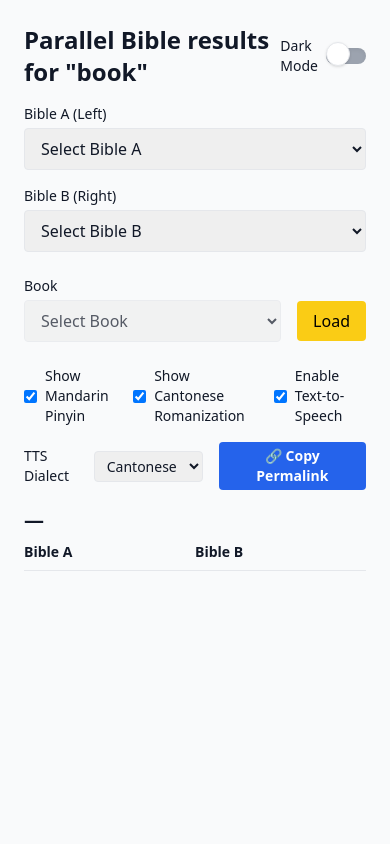
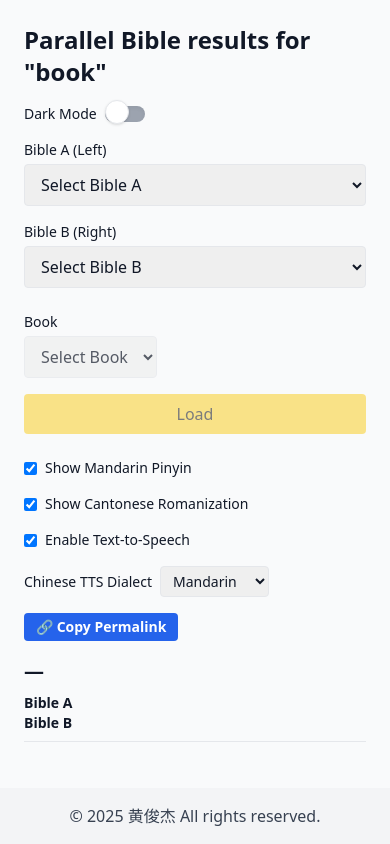
Before and after one commit to victorzhunjie/parallel-bible, a plain HTML site: page index.html in a window 390 px wide. Drawn offline with nearby package versions, Linux system fonts and the light colour scheme.

Commit message:
Update index.html
format

```diff
--- a/index.html
+++ b/index.html
@@ -18,14 +18,15 @@
   </script>
 </head>
 
-<body class="bg-gray-50 text-gray-900 dark:bg-gray-900 dark:text-gray-100">
-  <div class="max-w-5xl mx-auto p-6">
-    <div class="flex justify-between items-center mb-4">
+<body class="flex flex-col min-h-screen bg-gray-50 text-gray-900 dark:bg-gray-900 dark:text-gray-100">
+  <div class="flex-grow max-w-5xl mx-auto p-6">
+    <!-- Header -->
+    <div class="flex flex-col sm:flex-row justify-between items-start sm:items-center mb-4 gap-4">
       <h1 class="text-2xl font-semibold">
         Parallel Bible results for "<span id="queryWord">book</span>"
       </h1>
       <label class="inline-flex items-center cursor-pointer text-sm">
-        <input type="checkbox" id="darkModeToggle" class="sr-only">
+        <input type="checkbox" id="darkModeToggle" class="sr-only" />
         <span class="mr-2">Dark Mode</span>
         <div class="relative">
           <div class="w-10 h-4 bg-gray-400 rounded-full shadow-inner dark:bg-gray-600"></div>
@@ -36,10 +37,12 @@
       </label>
     </div>
 
+    <!-- Version Selectors -->
     <div class="grid grid-cols-1 md:grid-cols-2 gap-4 mb-6">
       <div>
         <label for="versionA" class="block text-sm font-medium mb-1">Bible A (Left)</label>
-        <select id="versionA" class="w-full border rounded px-3 py-2 dark:bg-gray-800 dark:border-gray-600">
+        <select id="versionA"
+          class="w-full border rounded px-3 py-2 dark:bg-gray-800 dark:border-gray-600">
           <option disabled selected value="">Select Bible A</option>
           <option value="en_niv" data-lang="eng">New International Version</option>
           <option value="zh_cuv" data-lang="chi">Chinese Union Version</option>
@@ -49,7 +52,8 @@
       </div>
       <div>
         <label for="versionB" class="block text-sm font-medium mb-1">Bible B (Right)</label>
-        <select id="versionB" class="w-full border rounded px-3 py-2 dark:bg-gray-800 dark:border-gray-600">
+        <select id="versionB"
+          class="w-full border rounded px-3 py-2 dark:bg-gray-800 dark:border-gray-600">
           <option disabled selected value="">Select Bible B</option>
           <option value="zh_cuv" data-lang="chi">Chinese Union Version</option>
           <option value="zh_ncv" data-lang="chi">Chinese NCV</option>
@@ -58,19 +62,25 @@
       </div>
     </div>
 
-    <div class="flex items-center gap-4 mb-6">
+    <!-- Book Selector and Load Button -->
+    <div class="flex flex-col sm:flex-row items-start sm:items-end gap-4 mb-6">
       <div class="flex-1">
         <label for="bookSelect" class="block text-sm font-medium mb-1">Book</label>
-        <select id="bookSelect" class="w-full border rounded px-3 py-2 dark:bg-gray-800 dark:border-gray-600" disabled>
+        <select id="bookSelect"
+          class="w-full border rounded px-3 py-2 dark:bg-gray-800 dark:border-gray-600"
+          disabled>
           <option value="">Select Book</option>
         </select>
       </div>
-      <button id="loadBtn" class="mt-6 bg-yellow-400 hover:bg-yellow-500 px-4 py-2 rounded text-black" disabled>
+      <button id="loadBtn"
+        class="w-full sm:w-auto bg-yellow-400 hover:bg-yellow-500 px-4 py-2 rounded text-black disabled:opacity-50"
+        disabled>
         Load
       </button>
     </div>
 
-    <div class="flex items-center gap-4 mb-4">
+    <!-- Toggles and TTS Dialect -->
+    <div class="flex flex-wrap items-center gap-4 mb-4">
       <label class="inline-flex items-center gap-2 text-sm">
         <input type="checkbox" id="togglePinyin" checked />
         <span>Show Mandarin Pinyin</span>
@@ -83,13 +93,12 @@
         <input type="checkbox" id="toggleTTS" checked />
         <span>Enable Text-to-Speech</span>
       </label>
-    </div>
-    <div class="flex items-center gap-4 mb-4">
       <label class="inline-flex items-center gap-2 text-sm">
-        <span>TTS Dialect</span>
-        <select id="ttsLangSelect" class="border rounded px-2 py-1 dark:bg-gray-800 dark:border-gray-600 text-sm">
+        <span>Chinese TTS Dialect</span>
+        <select id="ttsLangSelect"
+          class="border rounded px-2 py-1 dark:bg-gray-800 dark:border-gray-600 text-sm">
+          <option value="zh-CN">Mandarin</option>
           <option value="zh-HK">Cantonese</option>
-          <option value="zh-CN">Mandarin</option>
         </select>
       </label>
       <button id="copyPermalink"
@@ -97,20 +106,28 @@
         🔗 Copy Permalink
       </button>
     </div>
+    <!-- Chapter Title -->
     <h2 id="chapterTitle" class="text-xl font-bold mb-2">—</h2>
 
-    <div class="grid grid-cols-2 text-sm font-semibold border-b pb-2 mb-2 dark:border-gray-700">
+    <!-- Column Headers -->
+    <div
+      class="grid grid-cols-1 sm:grid-cols-2 text-sm font-semibold border-b pb-2 mb-2 dark:border-gray-700">
       <div id="titleA">Bible A</div>
       <div id="titleB">Bible B</div>
     </div>
 
+    <!-- Verse Comparison Container -->
     <div id="comparisonContainer" class="divide-y divide-gray-200 dark:divide-gray-700"></div>
     <!-- Toast Notification -->
     <div id="toast"
       class="fixed top-4 left-1/2 transform -translate-x-1/2 bg-black text-white px-4 py-2 rounded shadow-lg opacity-0 pointer-events-none transition-opacity duration-300 z-50 text-sm">
     </div>
+  </div>
 
-  </div>
+  <!-- Footer -->
+  <footer class="bg-gray-100 dark:bg-gray-800 text-gray-700 dark:text-gray-300 text-center py-4">
+    &copy; 2025 黄俊杰 All rights reserved.
+  </footer>
 
   <script>
     const toggle = document.getElementById('darkModeToggle');
@@ -168,7 +185,6 @@
       toast.textContent = message;
       toast.classList.remove('opacity-0');
       toast.classList.add('opacity-100');
-
       setTimeout(() => {
         toast.classList.remove('opacity-100');
         toast.classList.add('opacity-0');
@@ -226,7 +242,7 @@
 
         if (langA === 'chi' && versesA[i]) {
           if (togglePinyin.checked) {
-            const pinyinA = window.pinyinPro.pinyin(versesA[i], { type: 'array' }).join(' ');
+            const pinyinA = window.pinyinPro.pinyin(versesA[i], { toneType: 'none', type: 'array' }).join(' ');
             cellA += `<div class="text-xs text-gray-500 dark:text-gray-400 mt-1 pinyin">${pinyinA}</div>`;
           }
           if (toggleCantonese.checked && typeof window.toJyutping === 'function') {
@@ -250,7 +266,7 @@
         const ttsB = `<button class="text-blue-500 dark:text-blue-300 text-xs mt-1 speak-btn" data-text="${textB}" data-lang="${langB}" style="display: ${toggleTTS.checked ? 'inline-block' : 'none'}">🔊</button>`;
 
         comparisonContainer.innerHTML += `
-          <div class="${rowClass} grid grid-cols-2 px-2 py-1">
+          <div class="${rowClass} grid grid-cols-1 sm:grid-cols-2 px-2 py-1">
             <div>${cellA}${ttsA}</div>
             <div>${cellB}${ttsB}</div>
           </div>`;
@@ -261,11 +277,9 @@
           const text = btn.dataset.text;
           const lang = btn.dataset.lang;
           const utterance = new SpeechSynthesisUtterance(text);
-          // Use the selected dialect if Chinese; otherwise default to en-US
-          const chosenDialect = ttsLangSelect.value;
-          utterance.lang = lang === 'eng' ? 'en-US' : chosenDialect;
+          const chosenDialect = lang === 'eng' ? 'en-US' : ttsLangSelect.value;
+          utterance.lang = chosenDialect;
           speechSynthesis.cancel();
-          console.log('speechSynthesis.getVoices()', speechSynthesis.getVoices())
           speechSynthesis.speak(utterance);
         });
       });
@@ -329,5 +343,4 @@
     });
   </script>
 </body>
-
 </html>
```
